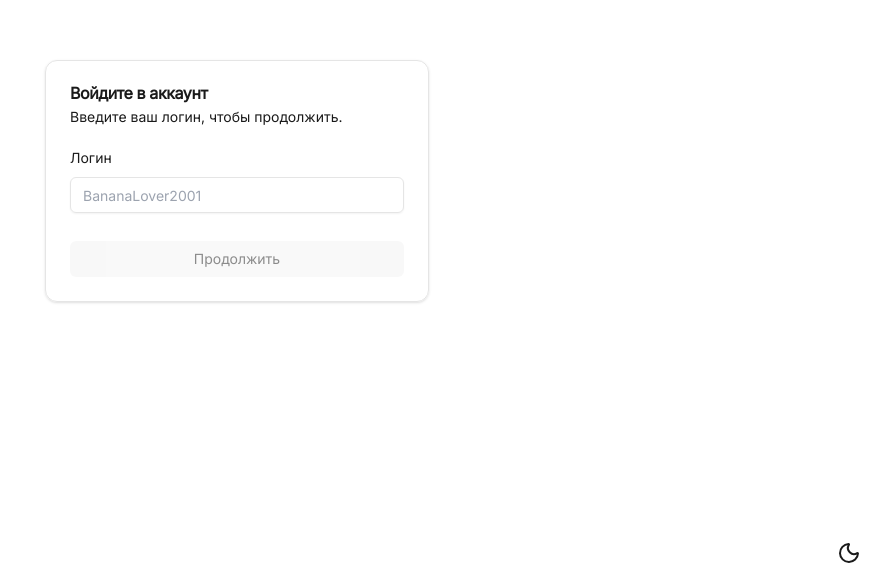
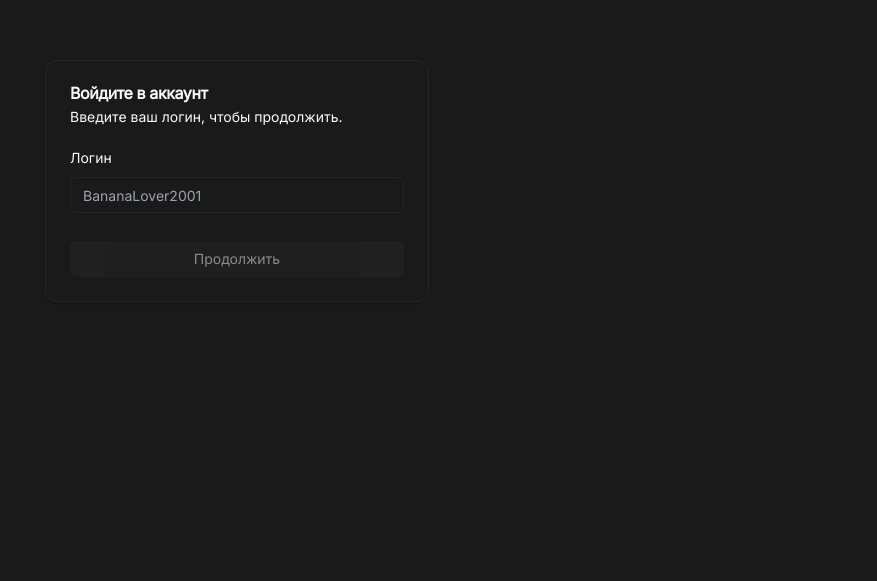
Before and after one commit to Gloeend/tiny-rtc-chat, a React (Vite) app in the folder frontend/: page /authorization in a window 1280 px wide. Shown: the part 219-800 px from the top of the page, without its empty margins (403-1280 px from the left). Built offline with nearby package versions, Linux system fonts and the light colour scheme.

Commit message:
refactor: disable theme change

```diff
--- a/frontend/src/app/layouts/authorized-layout/ui/authorized-layout.tsx
+++ b/frontend/src/app/layouts/authorized-layout/ui/authorized-layout.tsx
@@ -1,6 +1,5 @@
 import { useConnectSocket } from '@entities/socket'
 import { withAuth } from '@entities/user'
-import { SwitchThemeButton } from '@widgets/switch-theme-button'
 import { Outlet } from 'react-router'
 
 export const AuthorizedLayout = withAuth(() => {
@@ -9,7 +8,7 @@ export const AuthorizedLayout = withAuth(() => {
 	return (
 		<>
 			<Outlet />
-			<SwitchThemeButton />
+			{/*<SwitchThemeButton />*/}
 		</>
 	)
 })
--- a/frontend/src/app/layouts/unauthorized-layout/ui/unauthorized-layout.tsx
+++ b/frontend/src/app/layouts/unauthorized-layout/ui/unauthorized-layout.tsx
@@ -1,12 +1,11 @@
 import { withAuth } from '@entities/user'
-import { SwitchThemeButton } from '@widgets/switch-theme-button'
 import { Outlet } from 'react-router'
 
 export const UnauthorizedLayout = withAuth(() => {
 	return (
 		<>
 			<Outlet />
-			<SwitchThemeButton />
+			{/*<SwitchThemeButton />*/}
 		</>
 	)
 })
--- a/frontend/src/entities/theme/lib/hooks/use-receive-storage-theme.ts
+++ b/frontend/src/entities/theme/lib/hooks/use-receive-storage-theme.ts
@@ -13,7 +13,10 @@ export const useReceiveStorageTheme = () => {
 
 		const parsed = themeSchema.safeParse(theme)
 
-		if (parsed.error) return
+		if (parsed.error) {
+			dispatch(themeSliceActions.setTheme('DARK'))
+			return
+		}
 
 		dispatch(themeSliceActions.setTheme(parsed.data))
 	}, [dispatch])
```
